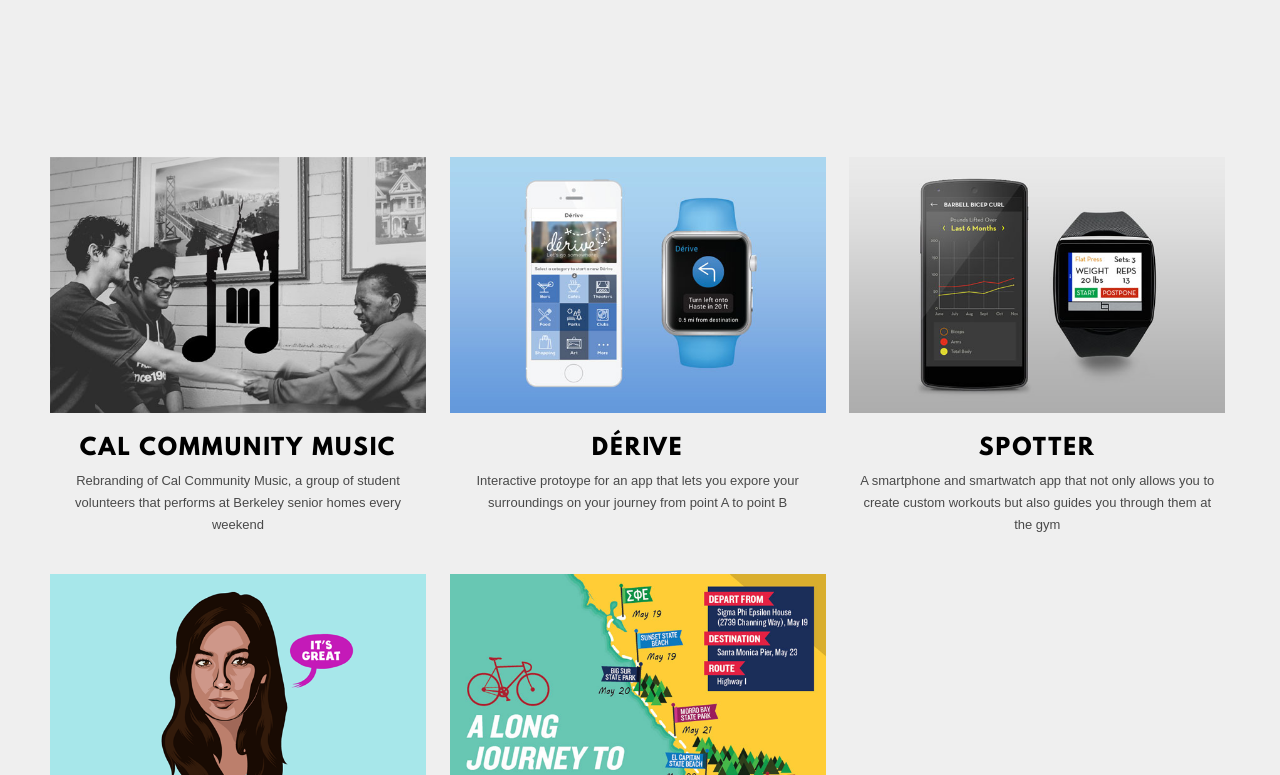
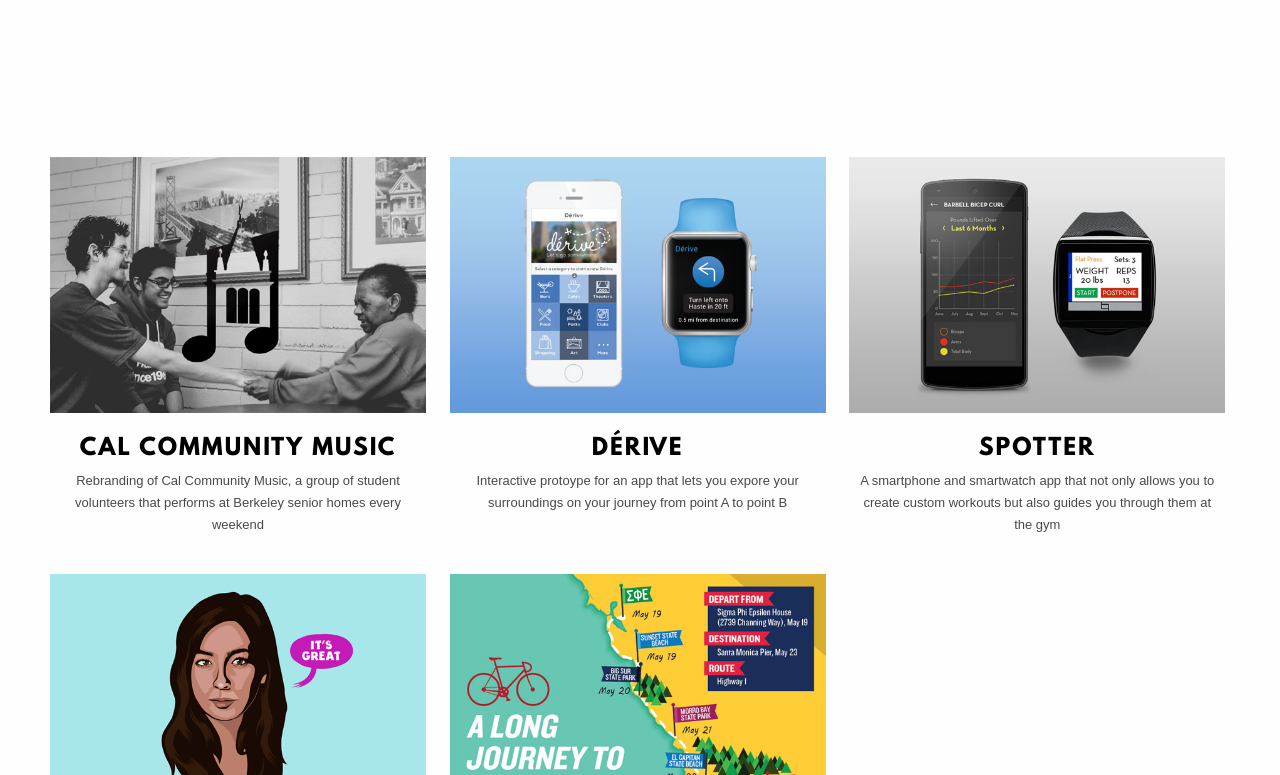
Before and after one commit to gabriannad/gabriannad.github.io, a plain HTML site: page index.html in a window 1280 px wide. Shown: the part 281-1056 px from the top of the page. Drawn offline with Linux system fonts and the light colour scheme.

Commit message:
bg #fefefe

```diff
--- a/css/style.css
+++ b/css/style.css
@@ -17,7 +17,7 @@
 	line-height: 22px;
 	color: #494949;
 	margin: 0;
-	background-color: #efefef;
+	background-color: #fefefe;
 }
 
 nav {
```
